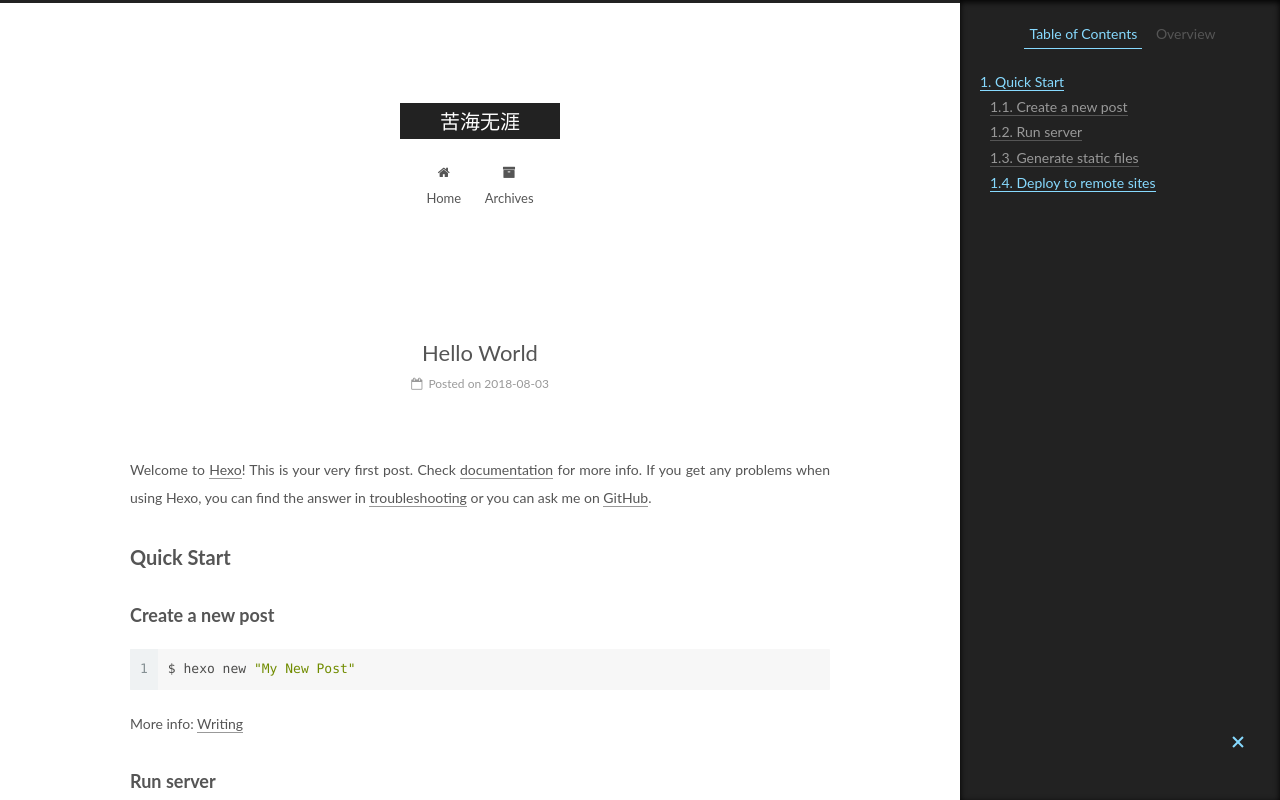
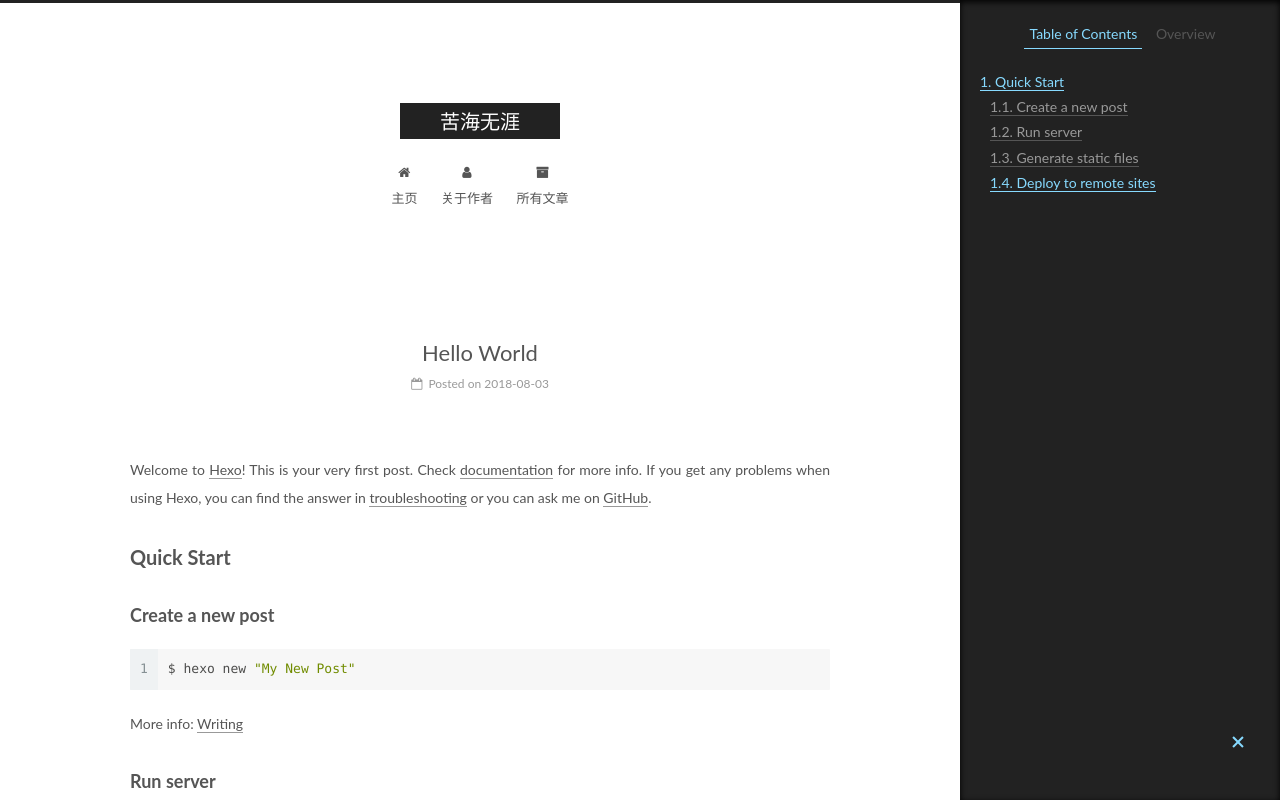
Before and after one commit to lixiaoningSmile/lixiaoningSmile.github.io, a plain HTML site: page 2018/08/03/hello-world/index.html in a window 1280 px wide. Shown: the top 800 px of the page. Drawn offline with Linux system fonts and the light colour scheme.

Commit message:
Site updated: 2018-08-03 15:28:25

```diff
--- a/2018/08/03/hello-world/index.html
+++ b/2018/08/03/hello-world/index.html
@@ -180,22 +180,32 @@
     <ul id="menu" class="menu">
 
 
-        <li class="menu-item menu-item-home">
+        <li class="menu-item menu-item-主页">
           <a href="/" rel="section">
 
               <i class="menu-item-icon fa fa-fw fa-home"></i> <br />
 
-            Home
+            主页
           </a>
         </li>
 
 
-        <li class="menu-item menu-item-archives">
+        <li class="menu-item menu-item-关于作者">
+          <a href="/about/" rel="section">
+
+              <i class="menu-item-icon fa fa-fw fa-user"></i> <br />
+
+            关于作者
+          </a>
+        </li>
+
+
+        <li class="menu-item menu-item-所有文章">
           <a href="/archives/" rel="section">
 
               <i class="menu-item-icon fa fa-fw fa-archive"></i> <br />
 
-            Archives
+            所有文章
           </a>
         </li>
 
@@ -415,7 +425,7 @@
 
               <div class="site-state-item site-state-posts">
 
-                <a href="/archives/">
+                <a href="/archives">
 
                   <span class="site-state-item-count">2</span>
                   <span class="site-state-item-name">posts</span>
--- a/css/main.css
+++ b/css/main.css
@@ -1822,7 +1822,7 @@ pre .javascript .function {
   width: 4px;
   height: 4px;
   border-radius: 50%;
-  background: #75a311;
+  background: #00265c;
 }
 .links-of-blogroll {
   font-size: 13px;
```
Also changed, not shown: 2018/08/03/test/index.html (+15 -5 lines), archives/2018/08/index.html (+15 -5 lines), archives/2018/index.html (+15 -5 lines), archives/index.html (+15 -5 lines), index.html (+15 -5 lines).
